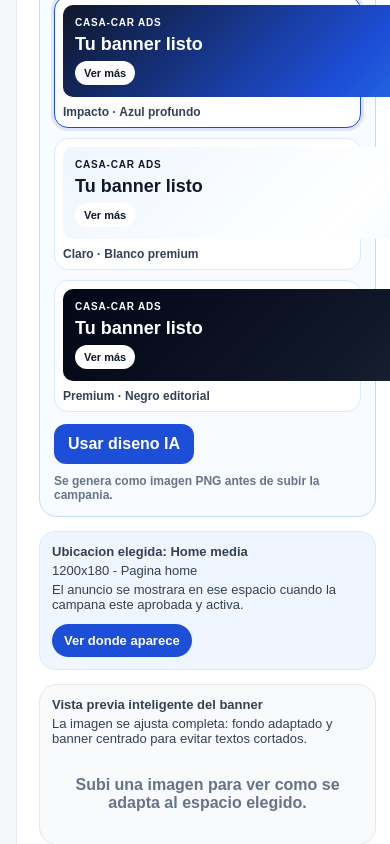
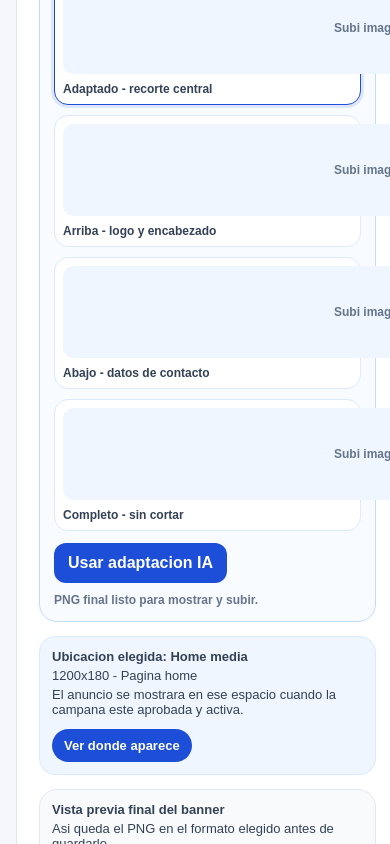
Before and after one commit to anibalreal-creator/Casa-car, a Next.js app in the folder web/: page /publicidad/panel in a window 390 px wide. Shown: the part 1700-2544 px from the top of the page. Built offline with nearby package versions, Linux system fonts and the light colour scheme.

Commit message:
Make AI banner adaptation preserve source image

```diff
--- a/web/components/AdCreativeStudio.jsx
+++ b/web/components/AdCreativeStudio.jsx
@@ -1,9 +1,10 @@
-import { useMemo, useState } from 'react';
+import { useEffect, useMemo, useState } from 'react';
 
 const VARIANTS = [
-  { key: 'impact', label: 'Impacto', tone: 'Azul profundo', align: 'left' },
-  { key: 'clean', label: 'Claro', tone: 'Blanco premium', align: 'center' },
-  { key: 'lux', label: 'Premium', tone: 'Negro editorial', align: 'right' },
+  { key: 'center', label: 'Adaptado', tone: 'recorte central', mode: 'cover', focusX: 0.5, focusY: 0.5 },
+  { key: 'top', label: 'Arriba', tone: 'logo y encabezado', mode: 'cover', focusX: 0.5, focusY: 0.18 },
+  { key: 'bottom', label: 'Abajo', tone: 'datos de contacto', mode: 'cover', focusX: 0.5, focusY: 0.82 },
+  { key: 'complete', label: 'Completo', tone: 'sin cortar', mode: 'contain', focusX: 0.5, focusY: 0.5 },
 ];
 
 function parseDimensions(value = '') {
@@ -15,9 +16,8 @@ function parseDimensions(value = '') {
   };
 }
 
-function getInitials(value = '') {
-  const parts = String(value || 'Casa-Car').trim().split(/\s+/).filter(Boolean).slice(0, 2);
-  return parts.map((part) => part[0] || '').join('').toUpperCase() || 'CC';
+function clamp(value, min, max) {
+  return Math.min(max, Math.max(min, value));
 }
 
 function loadImage(src) {
@@ -31,182 +31,136 @@ function loadImage(src) {
   });
 }
 
-function drawCover(ctx, image, x, y, width, height) {
+function drawCover(ctx, image, width, height, focusX = 0.5, focusY = 0.5) {
   const scale = Math.max(width / image.width, height / image.height);
-  const drawWidth = image.width * scale;
-  const drawHeight = image.height * scale;
-  ctx.drawImage(image, x + (width - drawWidth) / 2, y + (height - drawHeight) / 2, drawWidth, drawHeight);
+  const cropWidth = width / scale;
+  const cropHeight = height / scale;
+  const sourceX = clamp((image.width - cropWidth) * focusX, 0, image.width - cropWidth);
+  const sourceY = clamp((image.height - cropHeight) * focusY, 0, image.height - cropHeight);
+  ctx.drawImage(image, sourceX, sourceY, cropWidth, cropHeight, 0, 0, width, height);
 }
 
-function drawWrappedText(ctx, text, x, y, maxWidth, lineHeight, maxLines = 2) {
-  const words = String(text || '').split(/\s+/).filter(Boolean);
-  const lines = [];
-  let line = '';
-  words.forEach((word) => {
-    const test = line ? `${line} ${word}` : word;
-    if (ctx.measureText(test).width > maxWidth && line) {
-      lines.push(line);
-      line = word;
-    } else {
-      line = test;
+function drawContain(ctx, image, width, height) {
+  ctx.fillStyle = '#f8fafc';
+  ctx.fillRect(0, 0, width, height);
+
+  ctx.save();
+  ctx.globalAlpha = 0.24;
+  ctx.filter = 'blur(18px) saturate(1.05)';
+  drawCover(ctx, image, width, height);
+  ctx.restore();
+
+  const scale = Math.min(width / image.width, height / image.height);
+  const drawWidth = Math.round(image.width * scale);
+  const drawHeight = Math.round(image.height * scale);
+  const x = Math.round((width - drawWidth) / 2);
+  const y = Math.round((height - drawHeight) / 2);
+
+  ctx.fillStyle = '#ffffff';
+  ctx.fillRect(x, y, drawWidth, drawHeight);
+  ctx.drawImage(image, x, y, drawWidth, drawHeight);
 }
-  });
-  if (line) lines.push(line);
 
-  lines.slice(0, maxLines).forEach((item, index) => {
-    const suffix = lines.length > maxLines && index === maxLines - 1 ? '...' : '';
-    ctx.fillText(`${item}${suffix}`, x, y + index * lineHeight);
+function canvasToOutput(canvas) {
+  return new Promise((resolve, reject) => {
+    try {
+      canvas.toBlob((blob) => {
+        if (!blob) {
+          reject(new Error('No se pudo generar el banner'));
+          return;
+        }
+        let previewUrl = '';
+        try {
+          previewUrl = canvas.toDataURL('image/png');
+        } catch {
+          reject(new Error('No se pudo adaptar esta imagen'));
+          return;
+        }
+        const file = new File([blob], `casa-car-banner-adaptado-${Date.now()}.png`, { type: 'image/png' });
+        resolve({ file, previewUrl, width: canvas.width, height: canvas.height });
+      }, 'image/png', 0.96);
+    } catch {
+      reject(new Error('No se pudo adaptar esta imagen'));
+    }
   });
 }
 
-function fitFont(ctx, text, maxWidth, start, min) {
-  let size = start;
-  while (size > min) {
-    ctx.font = `900 ${size}px Arial, sans-serif`;
-    if (ctx.measureText(String(text || '')).width <= maxWidth) return size;
-    size -= 2;
-  }
-  return min;
-}
+async function renderCreative({ selectedSlot, sourceImage, variant }) {
+  if (!sourceImage) throw new Error('Subi una imagen original para adaptarla');
 
-function makeGradient(ctx, width, height, variant) {
-  const gradient = ctx.createLinearGradient(0, 0, width, height);
-  if (variant === 'clean') {
-    gradient.addColorStop(0, '#eff6ff');
-    gradient.addColorStop(0.55, '#ffffff');
-    gradient.addColorStop(1, '#dbeafe');
-    return gradient;
-  }
-  if (variant === 'lux') {
-    gradient.addColorStop(0, '#020617');
-    gradient.addColorStop(0.55, '#111827');
-    gradient.addColorStop(1, '#334155');
-    return gradient;
-  }
-  gradient.addColorStop(0, '#0f172a');
-  gradient.addColorStop(0.5, '#1d4ed8');
-  gradient.addColorStop(1, '#38bdf8');
-  return gradient;
-}
+  const { width, height } = parseDimensions(selectedSlot?.dimensions);
+  const image = await loadImage(sourceImage);
+  if (!image) throw new Error('No se pudo leer la imagen original');
 
-async function renderCreative({ form, selectedSlot, sourceImage, variantKey }) {
-  const { width, height } = parseDimensions(selectedSlot?.dimensions);
   const canvas = document.createElement('canvas');
   canvas.width = width;
   canvas.height = height;
   const ctx = canvas.getContext('2d');
-  const image = await loadImage(sourceImage);
-  const isClean = variantKey === 'clean';
-  const isLux = variantKey === 'lux';
-  const padding = Math.round(Math.max(28, width * 0.045));
-  const title = form?.title || form?.company_name || 'Tu marca en Casa-Car';
-  const company = form?.company_name || 'Casa-Car Ads';
-  const cta = form?.cta_text || 'Ver mas';
-  const text = form?.description || 'Publicidad destacada para compradores reales.';
 
-  ctx.fillStyle = makeGradient(ctx, width, height, variantKey);
-  ctx.fillRect(0, 0, width, height);
+  ctx.imageSmoothingEnabled = true;
+  ctx.imageSmoothingQuality = 'high';
 
-  if (image) {
-    drawCover(ctx, image, 0, 0, width, height);
-    ctx.fillStyle = isClean ? 'rgba(255,255,255,.72)' : isLux ? 'rgba(2,6,23,.58)' : 'rgba(15,23,42,.50)';
-    ctx.fillRect(0, 0, width, height);
+  if (variant.mode === 'contain') {
+    drawContain(ctx, image, width, height);
+  } else {
+    drawCover(ctx, image, width, height, variant.focusX, variant.focusY);
   }
 
-  if (!image) {
-    ctx.fillStyle = isClean ? '#1d4ed8' : '#ffffff';
-    ctx.globalAlpha = isClean ? 0.1 : 0.14;
-    ctx.beginPath();
-    ctx.arc(width - height * 0.2, height * 0.35, height * 0.8, 0, Math.PI * 2);
-    ctx.fill();
-    ctx.globalAlpha = 1;
+  return canvasToOutput(canvas);
 }
 
-  const contentWidth = variantKey === 'clean' ? width - padding * 2 : Math.round(width * 0.58);
-  const contentX = variantKey === 'lux' ? width - contentWidth - padding : padding;
-  const brandY = padding + 16;
-  ctx.textBaseline = 'alphabetic';
-
-  ctx.fillStyle = isClean ? '#1d4ed8' : 'rgba(255,255,255,.92)';
-  ctx.font = `900 ${Math.max(18, Math.round(height * 0.09))}px Arial, sans-serif`;
-  ctx.fillText(company.toUpperCase(), contentX, brandY);
-
-  const titleSize = fitFont(ctx, title, contentWidth, Math.max(38, Math.round(height * 0.28)), 24);
-  ctx.font = `900 ${titleSize}px Arial, sans-serif`;
-  ctx.fillStyle = isClean ? '#0f172a' : '#ffffff';
-  drawWrappedText(ctx, title, contentX, brandY + titleSize + 14, contentWidth, Math.round(titleSize * 1.08), 2);
-
-  ctx.font = `700 ${Math.max(17, Math.round(height * 0.09))}px Arial, sans-serif`;
-  ctx.fillStyle = isClean ? '#334155' : 'rgba(255,255,255,.88)';
-  drawWrappedText(ctx, text, contentX, height - padding - 18, contentWidth, Math.max(22, Math.round(height * 0.11)), 2);
-
-  const chipText = cta.toUpperCase();
-  ctx.font = `900 ${Math.max(16, Math.round(height * 0.09))}px Arial, sans-serif`;
-  const chipWidth = Math.min(width - padding * 2, Math.max(150, ctx.measureText(chipText).width + 48));
-  const chipHeight = Math.max(42, Math.round(height * 0.22));
-  const chipX = variantKey === 'lux' ? width - padding - chipWidth : padding;
-  const chipY = height - padding - chipHeight;
-  ctx.fillStyle = isClean ? '#0f172a' : '#ffffff';
-  ctx.beginPath();
-  if (ctx.roundRect) ctx.roundRect(chipX, chipY, chipWidth, chipHeight, chipHeight / 2);
-  else ctx.rect(chipX, chipY, chipWidth, chipHeight);
-  ctx.fill();
-  ctx.fillStyle = isClean ? '#ffffff' : '#0f172a';
-  ctx.fillText(chipText, chipX + 24, chipY + chipHeight / 2 + Math.max(6, Math.round(height * 0.03)));
-
-  if (!image) {
-    const badgeSize = Math.max(72, Math.round(height * 0.42));
-    const badgeX = variantKey === 'lux' ? padding : width - padding - badgeSize;
-    const badgeY = Math.round((height - badgeSize) / 2);
-    ctx.fillStyle = isClean ? '#dbeafe' : 'rgba(255,255,255,.18)';
-    ctx.beginPath();
-    if (ctx.roundRect) ctx.roundRect(badgeX, badgeY, badgeSize, badgeSize, 22);
-    else ctx.rect(badgeX, badgeY, badgeSize, badgeSize);
-    ctx.fill();
-    ctx.fillStyle = isClean ? '#1d4ed8' : '#ffffff';
-    ctx.font = `900 ${Math.round(badgeSize * 0.38)}px Arial, sans-serif`;
-    ctx.textAlign = 'center';
-    ctx.fillText(getInitials(company), badgeX + badgeSize / 2, badgeY + badgeSize / 2 + Math.round(badgeSize * 0.13));
-    ctx.textAlign = 'left';
-  }
-
-  return new Promise((resolve, reject) => {
-    canvas.toBlob((blob) => {
-      if (!blob) return reject(new Error('No se pudo generar el banner'));
-      const file = new File([blob], `casa-car-banner-ia-${Date.now()}.png`, { type: 'image/png' });
-      resolve({ file, previewUrl: canvas.toDataURL('image/png'), width, height });
-    }, 'image/png', 0.92);
-  });
-}
-
-function variantStyle(variant, sourceImage) {
-  const dark = variant.key !== 'clean';
-  return {
-    ...styles.variantPreview,
-    color: dark ? '#fff' : '#0f172a',
-    background: sourceImage
-      ? `${dark ? 'linear-gradient(90deg,rgba(2,6,23,.72),rgba(2,6,23,.14))' : 'linear-gradient(90deg,rgba(255,255,255,.84),rgba(255,255,255,.32))'}, url(${sourceImage}) center/cover`
-      : variant.key === 'clean'
-        ? 'linear-gradient(135deg,#eff6ff,#fff,#dbeafe)'
-        : variant.key === 'lux'
-          ? 'linear-gradient(135deg,#020617,#111827,#334155)'
-          : 'linear-gradient(135deg,#0f172a,#1d4ed8,#38bdf8)',
-  };
-}
-
-export default function AdCreativeStudio({ form, selectedSlot, sourceImage, onUseBanner }) {
-  const [selected, setSelected] = useState('impact');
+export default function AdCreativeStudio({ selectedSlot, sourceImage, onUseBanner }) {
+  const [selected, setSelected] = useState('center');
+  const [previews, setPreviews] = useState({});
+  const [loading, setLoading] = useState(false);
   const [generating, setGenerating] = useState(false);
   const [error, setError] = useState('');
   const dimensions = useMemo(() => parseDimensions(selectedSlot?.dimensions), [selectedSlot?.dimensions]);
   const aspectRatio = `${dimensions.width} / ${dimensions.height}`;
   const activeVariant = VARIANTS.find((item) => item.key === selected) || VARIANTS[0];
 
+  useEffect(() => {
+    let cancelled = false;
+    setError('');
+    setPreviews({});
+
+    if (!sourceImage) {
+      setLoading(false);
+      return () => {
+        cancelled = true;
+      };
+    }
+
+    setLoading(true);
+    Promise.all(
+      VARIANTS.map(async (variant) => {
+        try {
+          const output = await renderCreative({ selectedSlot, sourceImage, variant });
+          return [variant.key, { ...output, variant }];
+        } catch (err) {
+          return [variant.key, { error: err.message || 'No se pudo generar', variant }];
+        }
+      })
+    ).then((items) => {
+      if (cancelled) return;
+      setPreviews(Object.fromEntries(items));
+      setLoading(false);
+    });
+
+    return () => {
+      cancelled = true;
+    };
+  }, [selectedSlot?.dimensions, sourceImage]);
+
   async function useVariant() {
     setGenerating(true);
     setError('');
     try {
-      const output = await renderCreative({ form, selectedSlot, sourceImage, variantKey: activeVariant.key });
+      const cached = previews[selected];
+      const output = cached?.file
+        ? cached
+        : await renderCreative({ selectedSlot, sourceImage, variant: activeVariant });
+      if (!output?.file) throw new Error(output?.error || 'No se pudo generar el banner');
       onUseBanner?.({ ...output, variant: activeVariant });
     } catch (err) {
       setError(err.message || 'No se pudo generar el banner');
@@ -220,34 +174,39 @@ export default function AdCreativeStudio({ form, selectedSlot, sourceImage, onUs
       <div style={styles.header}>
         <div>
           <div style={styles.kicker}>IA CREATIVA</div>
-          <h3 style={styles.title}>Banners automaticos para el anunciante</h3>
+          <h3 style={styles.title}>Adaptar imagen al banner</h3>
         </div>
         <div style={styles.size}>{dimensions.width}x{dimensions.height}</div>
       </div>
 
       <div style={styles.variantGrid}>
-        {VARIANTS.map((variant) => (
+        {VARIANTS.map((variant) => {
+          const preview = previews[variant.key];
+          return (
             <button
               key={variant.key}
               type="button"
               onClick={() => setSelected(variant.key)}
               style={{ ...styles.variantButton, ...(selected === variant.key ? styles.variantButtonActive : null) }}
             >
-            <div style={{ ...variantStyle(variant, sourceImage), aspectRatio }}>
-              <span style={styles.brand}>{form?.company_name || 'Casa-Car Ads'}</span>
-              <strong style={styles.previewTitle}>{form?.title || 'Tu banner listo'}</strong>
-              <span style={styles.previewCta}>{form?.cta_text || 'Ver mas'}</span>
+              <div style={{ ...styles.variantPreview, aspectRatio }}>
+                {preview?.previewUrl ? (
+                  <img src={preview.previewUrl} alt="" style={styles.previewImage} />
+                ) : (
+                  <div style={styles.placeholder}>{sourceImage ? 'Adaptando...' : 'Subi imagen'}</div>
+                )}
               </div>
-            <span style={styles.variantMeta}>{variant.label} · {variant.tone}</span>
+              <span style={styles.variantMeta}>{variant.label} - {variant.tone}</span>
             </button>
-        ))}
+          );
+        })}
       </div>
 
       <div style={styles.footer}>
-        <button type="button" onClick={useVariant} disabled={generating} style={styles.useButton}>
-          {generating ? 'Generando...' : 'Usar diseno IA'}
+        <button type="button" onClick={useVariant} disabled={generating || loading || !sourceImage} style={styles.useButton}>
+          {generating ? 'Generando...' : 'Usar adaptacion IA'}
         </button>
-        {error ? <span style={styles.error}>{error}</span> : <span style={styles.hint}>Se genera como imagen PNG antes de subir la campania.</span>}
+        {error ? <span style={styles.error}>{error}</span> : <span style={styles.hint}>PNG final listo para mostrar y subir.</span>}
       </div>
     </section>
   );
@@ -262,10 +221,9 @@ const styles = {
   variantGrid: { display: 'grid', gridTemplateColumns: 'repeat(auto-fit,minmax(170px,1fr))', gap: 10 },
   variantButton: { border: '1px solid #dbeafe', background: '#fff', borderRadius: 14, padding: 8, cursor: 'pointer', display: 'grid', gap: 8, textAlign: 'left' },
   variantButtonActive: { borderColor: '#1d4ed8', boxShadow: '0 0 0 3px rgba(29,78,216,.12)' },
-  variantPreview: { borderRadius: 10, overflow: 'hidden', padding: 12, display: 'grid', alignContent: 'space-between', minHeight: 92, boxSizing: 'border-box' },
-  brand: { fontSize: 10, fontWeight: 900, letterSpacing: '.08em', textTransform: 'uppercase', overflow: 'hidden', textOverflow: 'ellipsis', whiteSpace: 'nowrap' },
-  previewTitle: { fontSize: 18, lineHeight: 1.05, maxWidth: '80%', overflow: 'hidden', display: '-webkit-box', WebkitLineClamp: 2, WebkitBoxOrient: 'vertical' },
-  previewCta: { justifySelf: 'start', borderRadius: 999, background: '#fff', color: '#0f172a', padding: '6px 9px', fontSize: 11, fontWeight: 900 },
+  variantPreview: { borderRadius: 10, overflow: 'hidden', display: 'grid', placeItems: 'center', minHeight: 92, boxSizing: 'border-box', background: '#eff6ff' },
+  previewImage: { width: '100%', height: '100%', objectFit: 'cover', display: 'block' },
+  placeholder: { color: '#64748b', fontWeight: 900, fontSize: 12 },
   variantMeta: { color: '#334155', fontSize: 12, fontWeight: 800 },
   footer: { display: 'flex', gap: 10, alignItems: 'center', justifyContent: 'space-between', flexWrap: 'wrap' },
   useButton: { border: 'none', background: '#1d4ed8', color: '#fff', borderRadius: 12, padding: '11px 14px', fontWeight: 900, cursor: 'pointer' },
--- a/web/pages/publicidad/panel.js
+++ b/web/pages/publicidad/panel.js
@@ -12,6 +12,12 @@ function statCard(label, value, hint) {
 
 function locationHref(slotKey) {
   return `/publicidad/slots?slot=${encodeURIComponent(slotKey || 'home_middle')}`;
+}
+
+function slotAspectRatio(value = '') {
+  const match = String(value || '').match(/(\d+)\s*x\s*(\d+)/i);
+  if (!match) return '1200 / 220';
+  return `${Number(match[1]) || 1200} / ${Number(match[2]) || 220}`;
 }
 
 export default function PublicidadPanelPage() {
@@ -116,7 +122,7 @@ export default function PublicidadPanelPage() {
   function useGeneratedBanner({ file, previewUrl }) {
     setBannerFile(file);
     setBannerPreview(previewUrl);
-    setNotice('Diseno IA listo para presentar y subir con la campania.');
+    setNotice('Imagen adaptada lista para presentar y subir con la campania.');
   }
 
   async function uploadBanner() {
@@ -256,6 +262,7 @@ export default function PublicidadPanelPage() {
   const selectedPlan = getAdPlan(form.plan_key);
   const availableSlots = AD_SLOTS.filter((slot) => selectedPlan.slots.includes(slot.key));
   const selectedSlot = availableSlots.find((slot) => slot.key === form.slot_key) || availableSlots[0] || AD_SLOTS[0];
+  const previewAspectRatio = slotAspectRatio(selectedSlot?.dimensions);
   useEffect(() => {
     if (!availableSlots.some((slot) => slot.key === form.slot_key)) {
       setForm((prev) => ({ ...prev, slot_key: availableSlots[0]?.key || 'home_middle' }));
@@ -365,16 +372,15 @@ export default function PublicidadPanelPage() {
             </div>
             <div style={styles.creativePreview}>
               <div style={styles.creativePreviewInfo}>
-                <strong>Vista previa inteligente del banner</strong>
-                <span>La imagen se ajusta completa: fondo adaptado y banner centrado para evitar textos cortados.</span>
+                <strong>Vista previa final del banner</strong>
+                <span>Asi queda el PNG en el formato elegido antes de guardarlo.</span>
               </div>
               {bannerPreview ? (
-                <div style={styles.smartPreviewFrame}>
-                  <img src={bannerPreview} alt="" aria-hidden="true" style={styles.smartPreviewBg} />
+                <div style={{ ...styles.smartPreviewFrame, aspectRatio: previewAspectRatio }}>
                   <img src={bannerPreview} alt="Vista previa del banner" style={styles.smartPreviewImg} />
                 </div>
               ) : (
-                <div style={styles.previewPlaceholder}>Subi una imagen para ver como se adapta al espacio elegido.</div>
+                <div style={styles.previewPlaceholder}>Subi una imagen para ver el espacio elegido.</div>
               )}
             </div>
             {!editingId ? (
@@ -459,9 +465,8 @@ const styles = {
   previewSlotButton: { display: 'inline-flex', alignItems: 'center', justifyContent: 'center', textDecoration: 'none', background: '#1d4ed8', color: '#fff', borderRadius: 999, padding: '9px 12px', fontWeight: 900, fontSize: 13 },
   creativePreview: { display: 'grid', gap: 10, background: '#f8fafc', border: '1px solid #e5e7eb', borderRadius: 18, padding: 12 },
   creativePreviewInfo: { display: 'grid', gap: 4, color: '#334155', fontSize: 13 },
-  smartPreviewFrame: { position: 'relative', overflow: 'hidden', borderRadius: 16, border: '1px solid #cbd5e1', background: '#0f172a', display: 'grid', placeItems: 'center', minHeight: 160 },
-  smartPreviewBg: { position: 'absolute', inset: 0, width: '100%', height: '100%', objectFit: 'cover', filter: 'blur(18px)', transform: 'scale(1.14)', opacity: 0.45 },
-  smartPreviewImg: { position: 'relative', zIndex: 1, width: '100%', height: '100%', objectFit: 'contain', display: 'block' },
+  smartPreviewFrame: { position: 'relative', overflow: 'hidden', borderRadius: 16, border: '1px solid #cbd5e1', background: '#fff', display: 'grid', placeItems: 'center', width: '100%' },
+  smartPreviewImg: { width: '100%', height: '100%', objectFit: 'contain', display: 'block', background: '#fff' },
   previewPlaceholder: { padding: 20, textAlign: 'center', color: '#64748b', fontWeight: 800 },
   paymentHelp: { fontSize: 13, lineHeight: 1.45, color: '#475569', background: '#fff7ed', border: '1px solid #fed7aa', borderRadius: 14, padding: 12 },
   cancelButton: { border: '1px solid #fecaca', background: '#fff1f2', color: '#be123c', borderRadius: 999, padding: '8px 10px', fontWeight: 900, cursor: 'pointer' },
```
Lines whose indentation alone changed are shown as unchanged.
